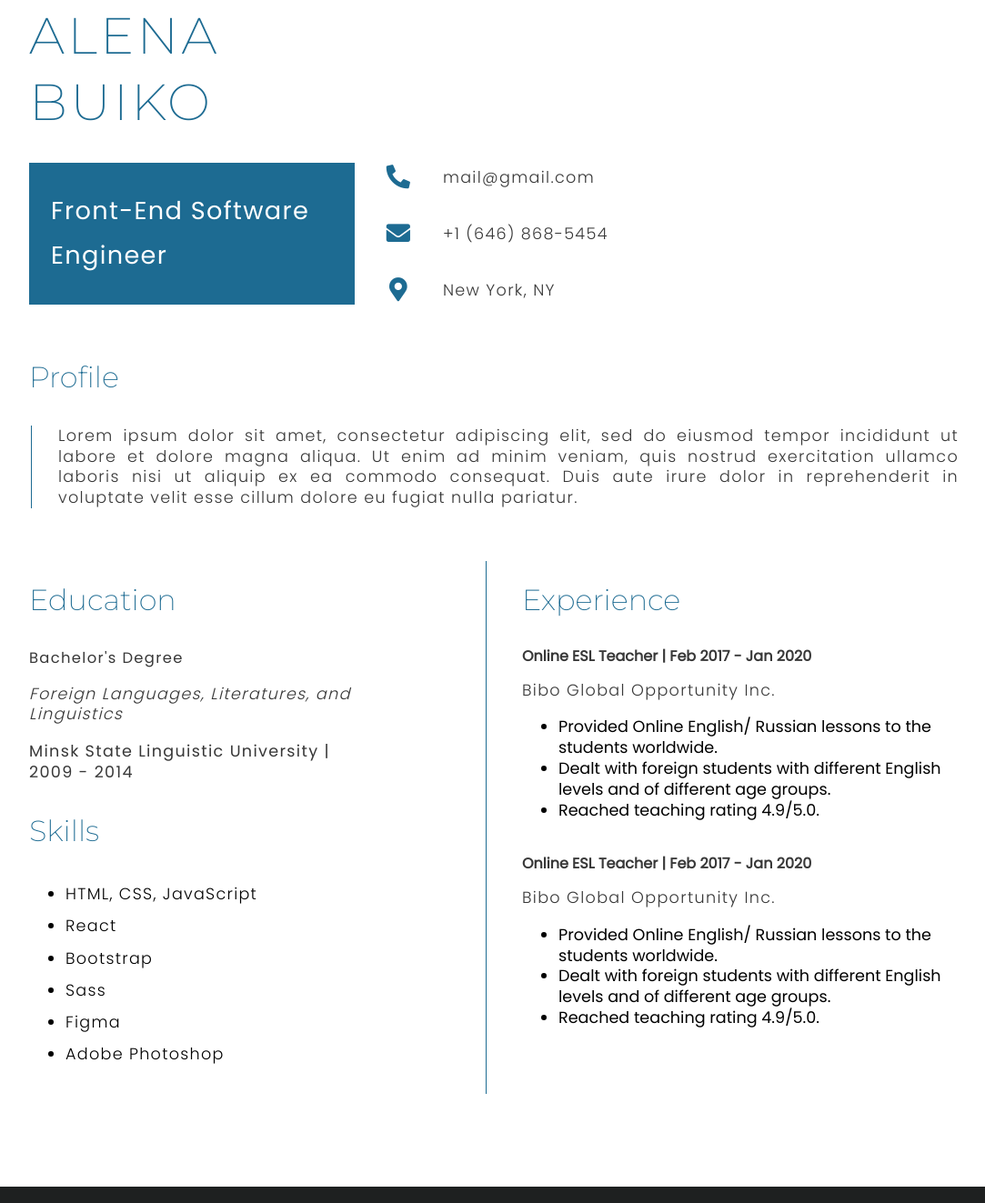
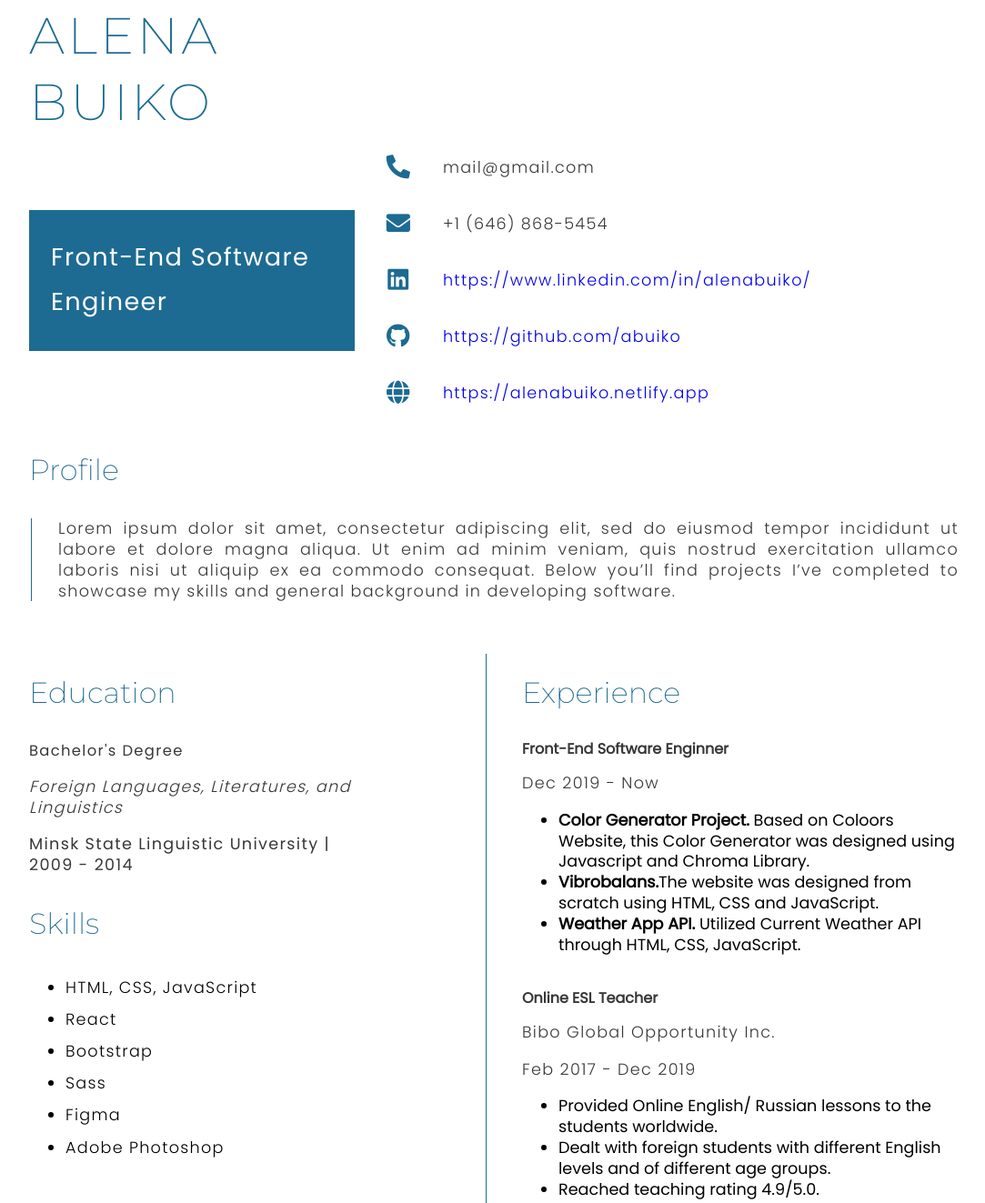
Before and after one commit to abuiko/portfolio_web, a plain HTML site: page resume.html in a window 1280 px wide. Shown: the part 166-1489 px from the top of the page at 91% size, without its empty margins (4-1087 px from the left). Drawn offline with Linux system fonts and the light colour scheme.

Commit message:
add new resume content

```diff
--- a/resume.html
+++ b/resume.html
@@ -54,15 +54,36 @@
           <table class="info-table">
             <tr>
               <td><i class="fas fa-phone-alt"></i></td>
-              <td><p>mail@gmail.com</p></td>
+              <td>
+                <p>mail@gmail.com</p>
+              </td>
             </tr>
             <tr>
               <td><i class="fas fa-envelope"></i></td>
-              <td><p>+1 (646) 868-5454</p></td>
+              <td>
+                <p>+1 (646) 868-5454</p>
+              </td>
             </tr>
             <tr>
-              <td><i class="fas fa-map-marker-alt"></i></td>
-              <td><p>New York, NY</p></td>
+              <td><i class="fab fa-linkedin"></i></td>
+              <td>
+                <p><a href="#">https://www.linkedin.com/in/alenabuiko/</a> </p>
+
+              </td>
+            </tr>
+            <tr>
+              <td><i class="fab fa-github"></i></td>
+              <td>
+                <p> <a href="#">https://github.com/abuiko</a></p>
+
+              </td>
+            </tr>
+            <tr>
+              <td><i class="fas fa-globe"></i></td>
+              <td>
+                <p><a href="#">https://alenabuiko.netlify.app</a> </p>
+
+              </td>
             </tr>
           </table>
 
@@ -74,8 +95,8 @@
           <div class="profile-line"></div>
           <p>Lorem ipsum dolor sit amet, consectetur adipiscing elit, sed do eiusmod tempor incididunt ut labore et
             dolore magna aliqua. Ut enim ad minim veniam, quis nostrud exercitation ullamco laboris nisi ut aliquip ex
-            ea commodo consequat. Duis aute irure dolor in reprehenderit in voluptate velit esse cillum dolore eu fugiat
-            nulla pariatur. </p>
+            ea commodo consequat. Below you’ll find projects I’ve completed to showcase my skills and general background
+            in developing software. </p>
         </div>
       </div>
       <div class="resume__content">
@@ -97,19 +118,19 @@
         <div class="resume__content__right">
           <h3>Experience</h3>
           <div class="experience">
-            <p class="title">Online ESL Teacher | Feb 2017 - Jan 2020</p>
-            <p class="place">Bibo Global Opportunity Inc.</p>
+            <p class="title">Front-End Software Enginner</p>
+            <p class="date">Dec 2019 - Now</p>
             <ul class="desc">
-              <li>Provided Online English/ Russian lessons to the students worldwide. </li>
-              <li>Dealt with foreign students with different English levels and of different age groups.</li>
-              <li>
-                Reached teaching rating 4.9/5.0.
-              </li>
+              <li><b>Color Generator Project.</b> Based on Coloors Website, this Color Generator was designed using
+                Javascript and Chroma Library. </li>
+              <li><b>Vibrobalans.</b>The website was designed from scratch using HTML, CSS and JavaScript.</li>
+              <li><b>Weather App API. </b>Utilized Current Weather API through HTML, CSS, JavaScript.</li>
             </ul>
           </div>
           <div class="experience">
-            <p class="title">Online ESL Teacher | Feb 2017 - Jan 2020</p>
+            <p class="title">Online ESL Teacher</p>
             <p class="place">Bibo Global Opportunity Inc.</p>
+            <p class="date">Feb 2017 - Dec 2019</p>
             <ul class="desc">
               <li>Provided Online English/ Russian lessons to the students worldwide. </li>
               <li>Dealt with foreign students with different English levels and of different age groups.</li>
@@ -141,7 +162,7 @@
 
     </div>
   </footer>
-<script src="dist/js/app.js"></script>
+  <script src="dist/js/app.js"></script>
 </body>
 
 </html>
```
